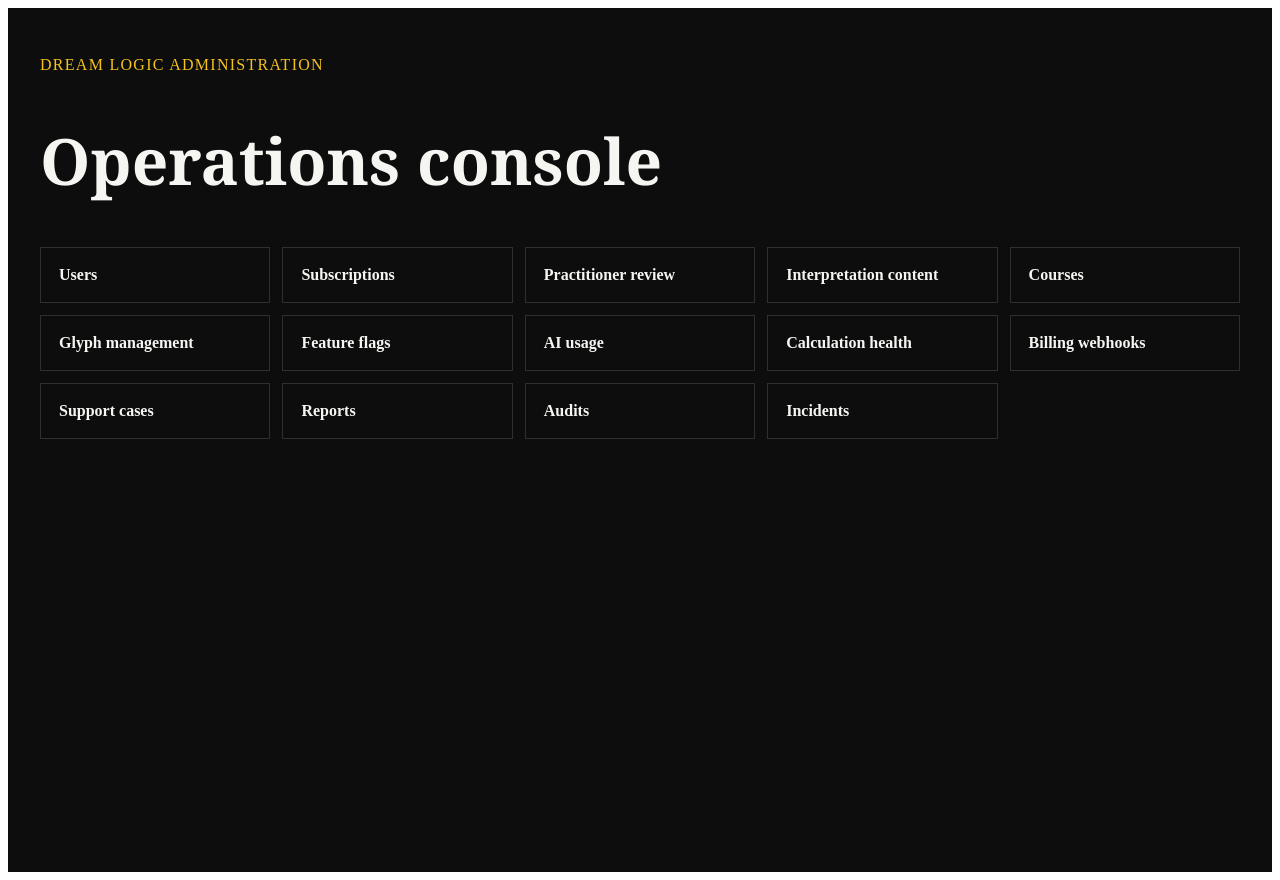
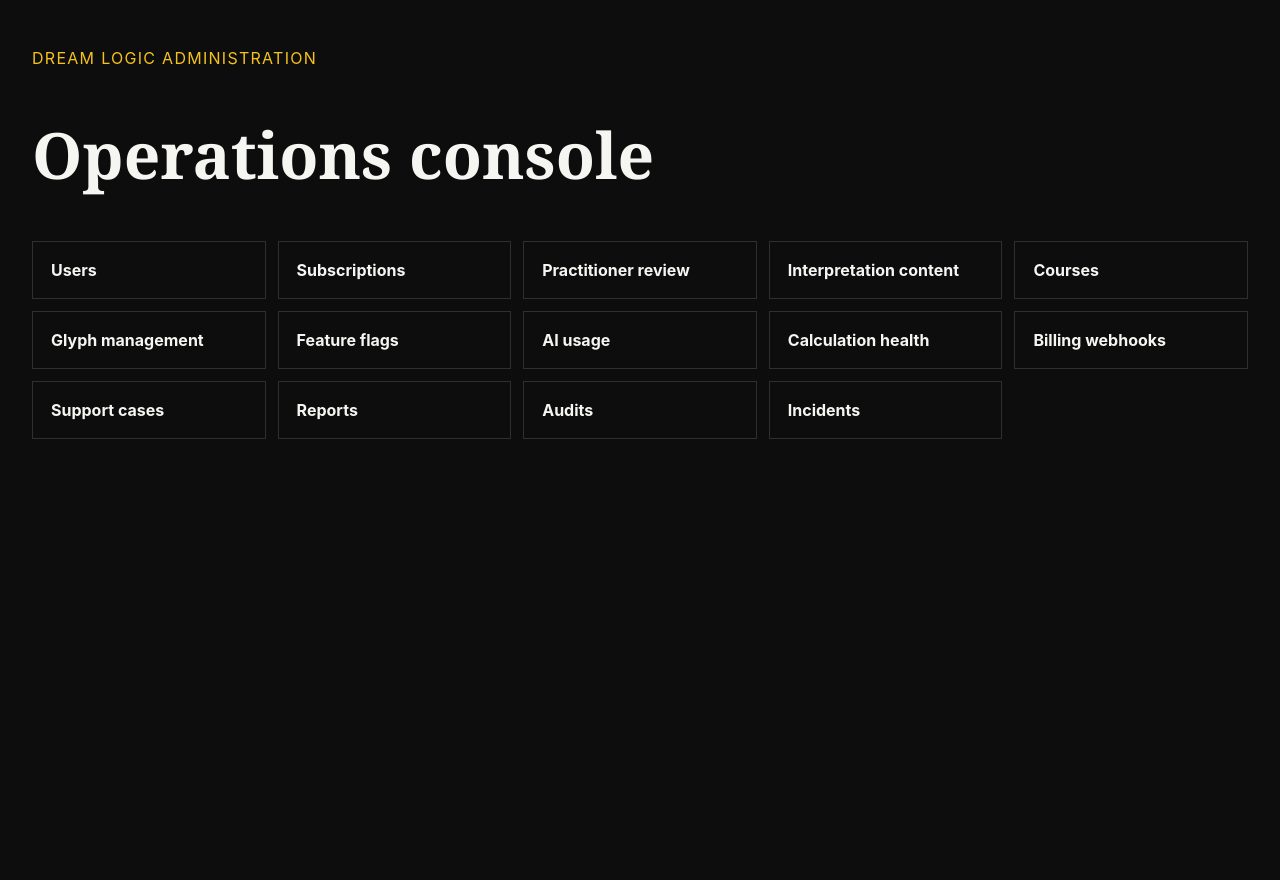
Before and after one commit to Oyewolesyl/dreamlogic, a Next.js app in the folder apps/admin/: page / in a window 1280 px wide. After the commit the page ends 800 px from the top, so only its background shows below. Built offline with nearby package versions, Linux system fonts and the light colour scheme.

Commit message:
Fix admin app Vercel build

```diff
--- /dev/null
+++ b/apps/admin/app/globals.css
@@ -0,0 +1,21 @@
+:root {
+  --dl-black: #171717;
+  --dl-black-deep: #0d0d0e;
+  --dl-white: #f7f7f4;
+  --dl-yellow: #f5c21c;
+  --dl-blue-soft: #86a8e5;
+  --dl-border: rgba(255, 255, 255, 0.14);
+}
+
+* {
+  box-sizing: border-box;
+}
+
+html,
+body {
+  margin: 0;
+  min-height: 100vh;
+  background: var(--dl-black-deep);
+  color: var(--dl-white);
+  font-family: Inter, ui-sans-serif, system-ui, -apple-system, BlinkMacSystemFont, "Segoe UI", sans-serif;
+}
--- /dev/null
+++ b/apps/admin/app/layout.tsx
@@ -0,0 +1,15 @@
+import type { Metadata } from "next";
+import "./globals.css";
+
+export const metadata: Metadata = {
+  title: "Dream Logic Admin",
+  description: "Dream Logic operations console."
+};
+
+export default function RootLayout({ children }: Readonly<{ children: React.ReactNode }>) {
+  return (
+    <html lang="en">
+      <body>{children}</body>
+    </html>
+  );
+}
```
Also changed, not shown: apps/admin/tsconfig.json (+15 -3 lines), apps/admin/next-env.d.ts.
